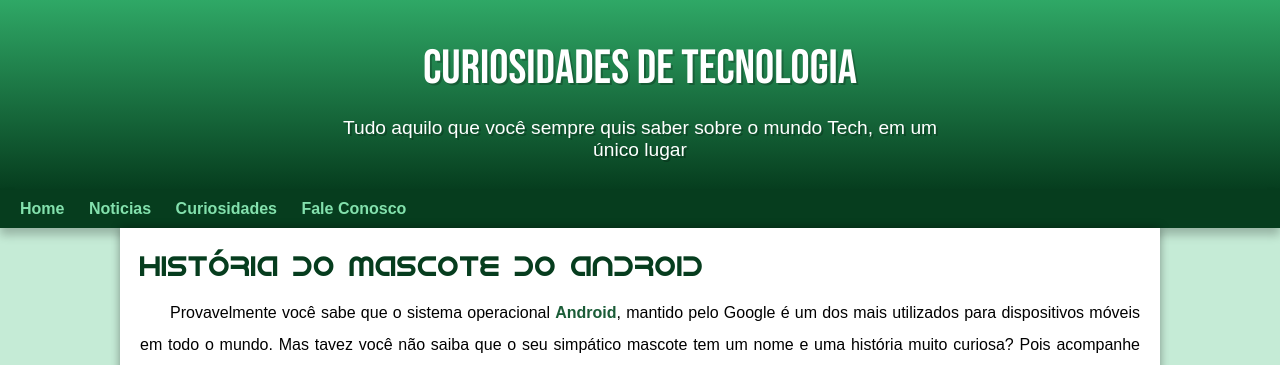
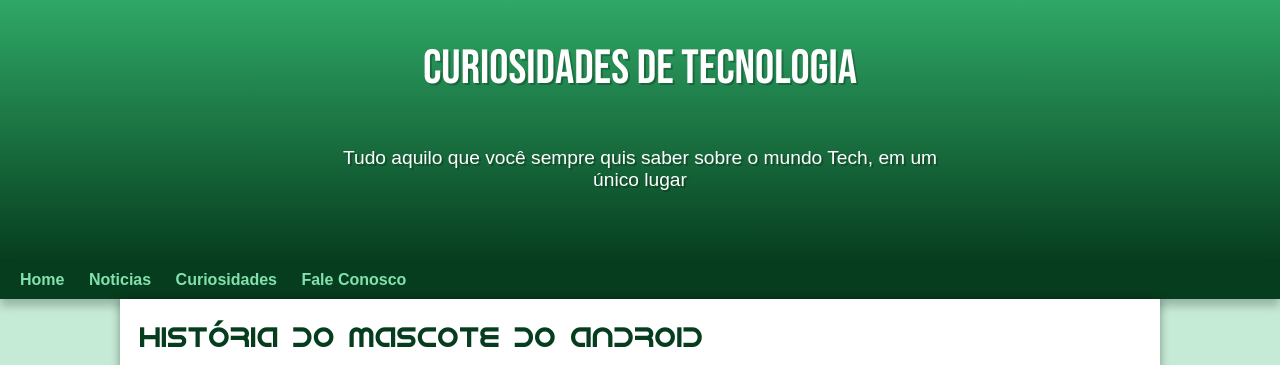
Before and after one commit to elizeupequeno/html-css, a plain HTML site: page desafios/projetoandroide/androide.html in a window 1280 px wide. Shown: the top 365 px of the page. Drawn offline with Linux system fonts and the light colour scheme.

Commit message:
correções

```diff
--- a/desafios/desafiom02/estilo.css/style.css
+++ b/desafios/desafiom02/estilo.css/style.css
@@ -1,4 +1,4 @@
-@charset "UTF-8";
+    @charset "UTF-8";
 
 @font-face {
     font-family: 'Idroid';
--- a/desafios/projetoandroide/estilo/style.css
+++ b/desafios/projetoandroide/estilo/style.css
@@ -50,7 +50,7 @@ header >  h1 {
     font-family: var(--fonte-destaque);
     font-size: 3em;
     font-weight: normal;
-    padding-bottom: 20px;
+    padding-bottom: 50px;
     text-shadow: 2px 2px 0px rgba(0, 0, 0, 0.23);
 }
 
@@ -62,7 +62,7 @@ header > p {
     padding-right: 10px;
     padding-left: 10px;
     margin: auto;
-    margin-bottom: 70px;
+    padding-bottom: 70px;
     text-shadow: 2px 2px 0px rgba(0, 0, 0, 0.23);
 }
 
```
